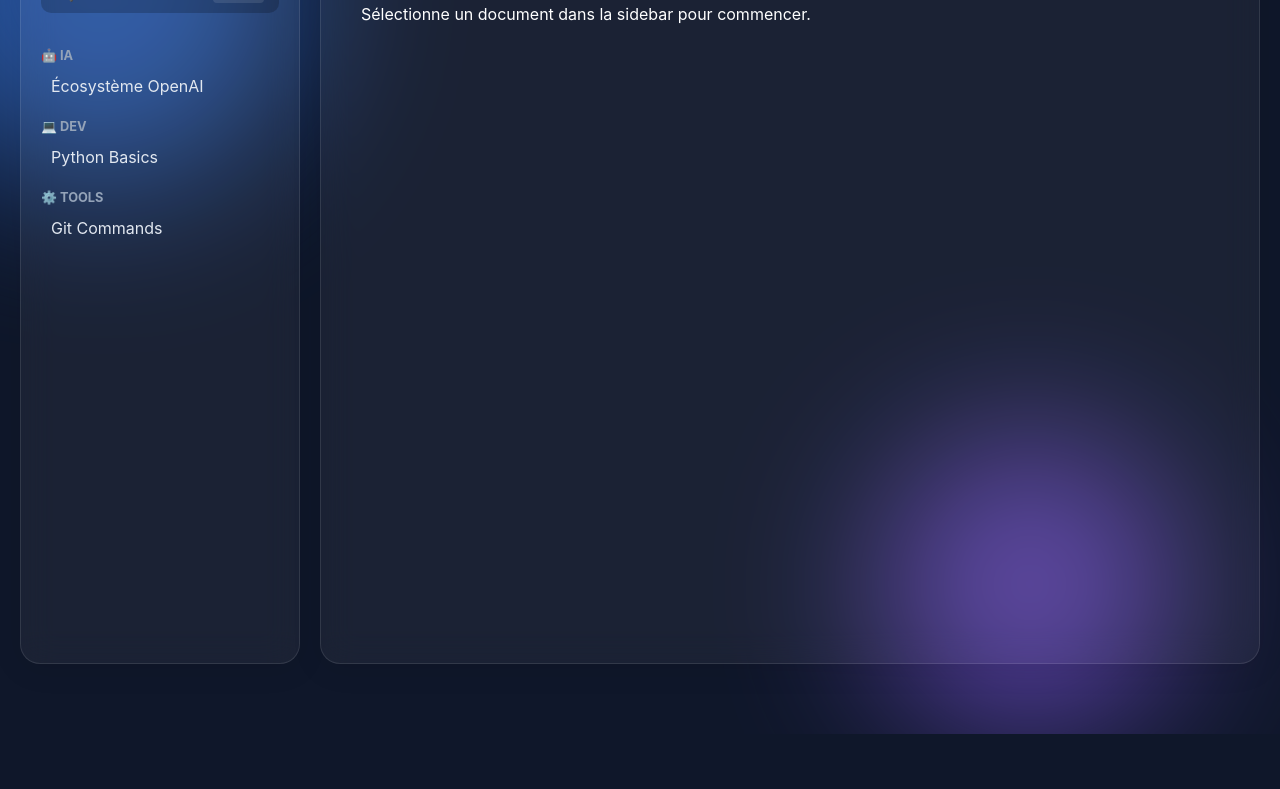
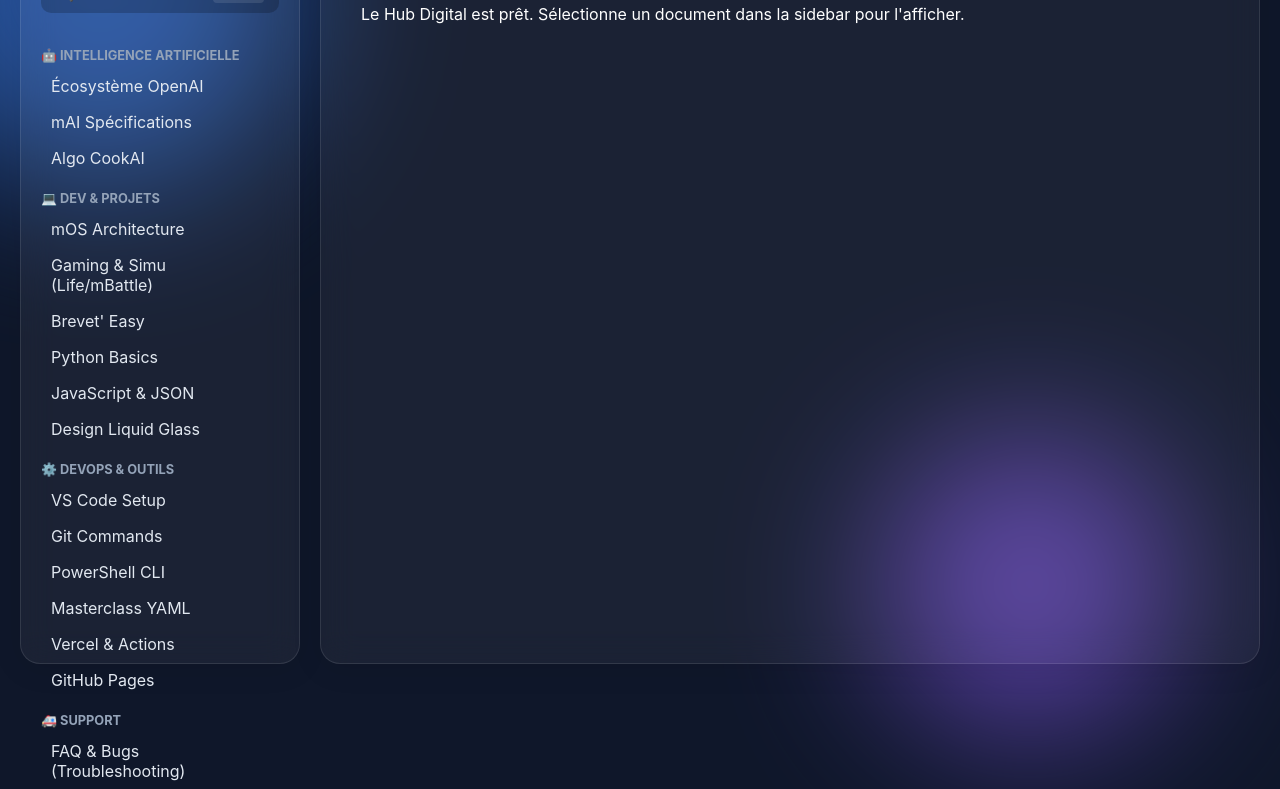
Before and after one commit to mAI-mAIPlatform/mWiki-Officiel, a plain HTML site: page index.html in a window 1280 px wide. Shown: the part 116-905 px from the top of the page. Before the commit the page ends 850 px from the top, so only its background shows below. Drawn offline with Linux system fonts and the light colour scheme.

Commit message:
Update index.html

```diff
--- a/index.html
+++ b/index.html
@@ -13,18 +13,37 @@
     <div class="app-container">
         <aside class="glass-panel sidebar">
             <div class="logo">mWiki ⚡️</div>
+
             <div class="search-bar" id="searchTrigger">
-                <span>🔍 Recherche...</span>
+                <span>🔍 mSearch...</span>
                 <kbd>Ctrl+K</kbd>
             </div>
+
             <nav>
                 <ul>
-                    <li class="category">🤖 IA</li>
+                    <li class="category">🤖 Intelligence Artificielle</li>
                     <li><a href="#" data-doc="openai">Écosystème OpenAI</a></li>
-                    <li class="category">💻 Dev</li>
-                    <li><a href="#" data-doc="python">Python Basics</a></li>
-                    <li class="category">⚙️ Tools</li>
-                    <li><a href="#" data-doc="git">Git Commands</a></li>
+                    <li><a href="#" data-doc="mai_specs">mAI Spécifications</a></li>
+                    <li><a href="#" data-doc="cookai_algo">Algo CookAI</a></li>
+
+                    <li class="category">💻 Dev & Projets</li>
+                    <li><a href="#" data-doc="mos_architecture">mOS Architecture</a></li>
+                    <li><a href="#" data-doc="gaming_simulations">Gaming & Simu (Life/mBattle)</a></li>
+                    <li><a href="#" data-doc="brevet_easy">Brevet' Easy</a></li>
+                    <li><a href="#" data-doc="python_basics">Python Basics</a></li>
+                    <li><a href="#" data-doc="javascript_tips">JavaScript & JSON</a></li>
+                    <li><a href="#" data-doc="design_liquid_glass">Design Liquid Glass</a></li>
+
+                    <li class="category">⚙️ DevOps & Outils</li>
+                    <li><a href="#" data-doc="vscode_setup">VS Code Setup</a></li>
+                    <li><a href="#" data-doc="git_commands">Git Commands</a></li>
+                    <li><a href="#" data-doc="powershell">PowerShell CLI</a></li>
+                    <li><a href="#" data-doc="masterclass_yml">Masterclass YAML</a></li>
+                    <li><a href="#" data-doc="vercel_actions">Vercel & Actions</a></li>
+                    <li><a href="#" data-doc="github_pages">GitHub Pages</a></li>
+
+                    <li class="category">🚑 Support</li>
+                    <li><a href="#" data-doc="faq_bugs">FAQ & Bugs (Troubleshooting)</a></li>
                 </ul>
             </nav>
         </aside>
@@ -32,7 +51,7 @@
         <main class="glass-panel content-area">
             <div id="doc-content">
                 <h1>Bienvenue sur mWiki 🚀</h1>
-                <p>Sélectionne un document dans la sidebar pour commencer.</p>
+                <p>Le Hub Digital est prêt. Sélectionne un document dans la sidebar pour l'afficher.</p>
             </div>
         </main>
     </div>
```
